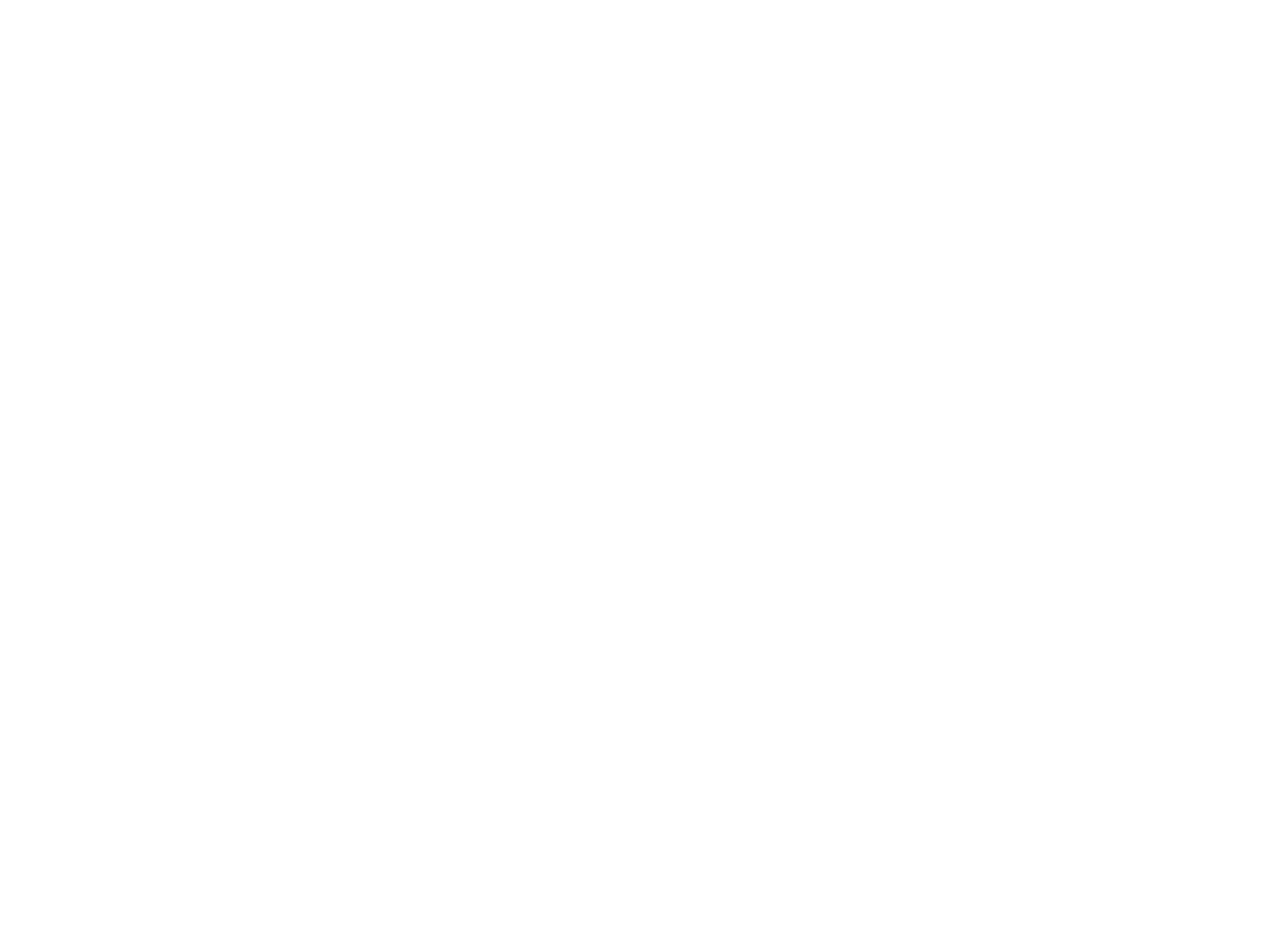
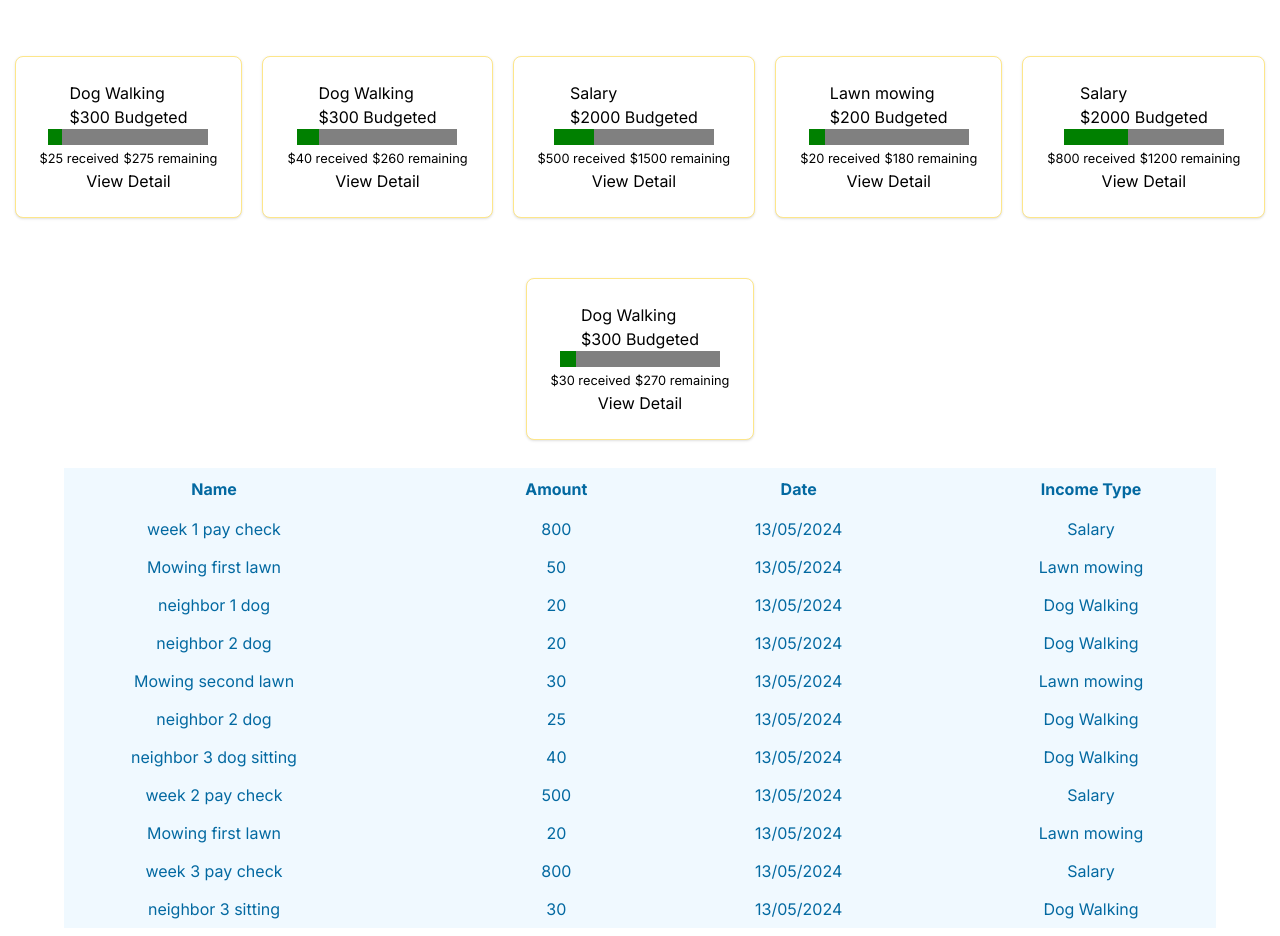
Before and after one commit to Noi-Git/finance-next-app, a Next.js app: page /incomes in a window 1280 px wide. Shown: the part 640-1576 px from the top of the page. Before the commit the page ends 800 px from the top, so only its background shows below. Built offline with nearby package versions, Linux system fonts and the light colour scheme.

Commit message:
add mock data to test components

```diff
--- a/src/app/incomes/income-details/page.tsx
+++ b/src/app/incomes/income-details/page.tsx
@@ -1,64 +1,47 @@
-import React from 'react'
+'use client'
+
+import React, { useState } from 'react'
 // import { Link } from 'react-router-dom'
 import {
   cardDetails,
   cardDetailsWrapper,
 } from '@/components/styles/detail-style'
-
-const income = [
-  { id: 1, name: 'salary' },
-  { id: 2, name: 'gardening' },
-  { id: 3, name: 'dog walking' },
-]
+import { featureIncomeItem } from '@/data'
 
 const IncomeDetails = () => {
+  const incomeItem = featureIncomeItem
+
   return (
     <>
-      <h2>
-        show each income or expense card with progress bar from BudgetItem.jsx
-      </h2>
       <div className={cardDetailsWrapper}>
+        {incomeItem.map((item) => (
+          <div key={item.id}>
             <div className={cardDetails}>
               <div className='progress-text'>
-            <h3>Salary</h3>
-            <p>$5000 Budgeted</p>
+                <h3>{item?.options[0]?.budgetType}</h3>
+                <p>${item?.options[0]?.budgetAmount} Budgeted</p>
               </div>
-          <progress max='5000' value='3500'>
-            <p>formatPercentage(3500 / 5000)</p>
+              <progress
+                max={item?.options[0]?.budgetAmount}
+                value={item?.amount}
+              >
+                <p>
+                  formatPercentage({item?.amount} /{' '}
+                  {item?.options[0]?.budgetAmount})
+                </p>
               </progress>
               <div className='progress-text'>
-            <small>3500 received</small>
-            <small>5000-3500 = 1500 remaining</small>
+                <small>${item?.amount} received</small>{' '}
+                <small>
+                  ${item?.options[0]?.budgetAmount - item?.amount} remaining
+                </small>
               </div>
-
               <button className='btn' type='submit'>
-            <span>Delete Income</span>
+                <span>View Detail</span>
               </button>
             </div>
-
-        <div className={cardDetails}>
-          <div className='progress-text'>
-            <h3>Gardening</h3>
-            <p>$300 Budgeted</p>
           </div>
-          <progress max='300' value='200'>
-            <p>formatPercentage(200 / 300)</p>
-          </progress>
-          <div className='progress-text'>
-            <small>200 received</small>
-            <small>300-200 = 100 remaining</small>
-          </div>
-
-          <button className='btn' type='submit'>
-            <span>Delete Income</span>
-          </button>
-
-          {/* <div className='flex-sm'> */}
-          {/* <Link to=('/') className='btn'> */}
-          {/* <span>View Details</span> */}
-          {/* </Link> */}
-          {/* </div> */}
-        </div>
+        ))}
       </div>
     </>
   )
--- a/src/app/incomes/income-table/page.tsx
+++ b/src/app/incomes/income-table/page.tsx
@@ -1,27 +1,60 @@
+'use client'
+
 import React from 'react'
+import {
+  tableBody,
+  tableHead,
+  tableRow,
+  tableWrapper,
+  tdAmount,
+  tdDate,
+  tdName,
+  tdType,
+  thAmount,
+  thDate,
+  thName,
+  thType,
+} from '@/components/styles/table-style'
+import { featuredIncomeBudget, featureIncomeItem } from '@/data'
+import { homeCard } from '@/components/styles/home-style'
 
 const IncomeTable = () => {
+  const IncomeBudget = featuredIncomeBudget
+  const incomeItem = featureIncomeItem
+
   return (
     <>
-      <div className='table'>
-        <table>
-          <thead>
-            <tr>
-              {['Name', 'Amount', 'Date', 'Budget Type'].map((i, index) => (
+      <div className={homeCard}>
+        <div>
+          <table className={tableWrapper}>
+            <thead>
+              <tr className={tableHead}>
+                <td className={thName}>Name</td>
+                <td className={thAmount}>Amount</td>
+                <td className={thDate}>Date</td>
+                <td className={thType}>Income Type</td>
+              </tr>
+              {/* <tr className={tableHead}>
+              {['Name', 'Amount', 'Date', 'Income Type'].map((i, index) => (
                 <th key={index}>{i}</th>
               ))}
-            </tr>
-          </thead>
+            </tr> */}
+            </thead>
 
-          <tbody>
-            <tr>
-              <td>first pay check</td>
-              <td>2000</td>
-              <td>13/05/2024</td>
-              <td>Salary</td>
-            </tr>
-          </tbody>
-        </table>
+            <tbody className={tableBody}>
+              {incomeItem.map((item) => (
+                <div key={item.id}>
+                  <tr className={tableRow}>
+                    <td className={tdName}>{item?.name}</td>
+                    <td className={tdAmount}>{item?.amount}</td>
+                    <td className={tdDate}>13/05/2024</td>
+                    <td className={tdType}>{item?.options[0]?.budgetType}</td>
+                  </tr>
+                </div>
+              ))}
+            </tbody>
+          </table>
+        </div>
       </div>
     </>
   )
--- a/src/app/incomes/page.tsx
+++ b/src/app/incomes/page.tsx
@@ -1,13 +1,16 @@
 import React from 'react'
+import IncomeType from './income-type/page'
+import IncomeItem from './income-item/page'
+import IncomeDetails from './income-details/page'
+import IncomeTable from './income-table/page'
 
 const Incomes = () => {
   return (
     <>
-      <p>income type</p>
-      <p>income item</p>
-      <p>income details</p>
-      <p>income details -- single page --id--</p>
-      <p>income table</p>
+      <IncomeType />
+      <IncomeItem />
+      <IncomeDetails />
+      <IncomeTable />
     </>
   )
 }
--- a/src/components/styles/detail-style.ts
+++ b/src/components/styles/detail-style.ts
@@ -1,4 +1,5 @@
-export const cardDetailsWrapper = 'flex flex-row gap-5'
+export const cardDetailsWrapper =
+  'flex flex-row flex-wrap gap-5 w-full justify-center'
 
 export const cardDetails =
   'flex flex-col items-center justify-center self-center w-[calc(40vw)] p-6 my-5 bg-white border border-amber-200 rounded-lg shadow hover:bg-amber-100 dark:bg-amber-800 dark:border-amber-700 dark:hover:bg-amber-700 w-full bg-amber-50  md:w-full'
--- a/src/components/styles/table-style.ts
+++ b/src/components/styles/table-style.ts
@@ -0,0 +1,19 @@
+export const tableWrapper = ' text-sky-700 bg-sky-50'
+
+export const tableBody = 'flex flex-col justify-between  h=[calc(100vh - 3rem)]'
+
+export const tableHead =
+  'flex flex-row justify-between text-center w-[calc(90vw)] font-bold py-2'
+
+export const thName = 'w-[calc(300px)]'
+export const thAmount = 'w-[calc(150px)]'
+export const thDate = 'w-[calc(100px)]'
+export const thType = 'w-[calc(250px)]'
+
+export const tableRow =
+  'flex flex-row justify-between text-center w-[calc(90vw)] py-1.5 gap-4'
+
+export const tdName = 'w-[calc(300px)]'
+export const tdAmount = 'w-[calc(150px)]'
+export const tdDate = 'w-[calc(100px)]'
+export const tdType = 'w-[calc(250px)]'
--- a/src/data.ts
+++ b/src/data.ts
@@ -28,7 +28,7 @@
   id: number
   name: string
   amount: number
-  options: { id: number; budgetType: string }[]
+  options: { id: number; budgetType: string; budgetAmount: number }[]
 }
 
 type IncomeItems = IncomeItem[]
@@ -38,110 +38,66 @@
     id: 1,
     name: 'week 1 pay check',
     amount: 800,
-    options: [
-      { id: 1, budgetType: 'Salary' },
-      { id: 2, budgetType: 'Lawn mowing' },
-      { id: 3, budgetType: 'Dog Walking' },
-    ],
+    options: [{ id: 1, budgetType: 'Salary', budgetAmount: 2000 }],
   },
   {
     id: 2,
     name: 'Mowing first lawn',
     amount: 50,
-    options: [
-      { id: 1, budgetType: 'Salary' },
-      { id: 2, budgetType: 'Lawn mowing' },
-      { id: 3, budgetType: 'Dog Walking' },
-    ],
+    options: [{ id: 2, budgetType: 'Lawn mowing', budgetAmount: 200 }],
   },
   {
     id: 3,
-    name: 'neighbor 1',
+    name: 'neighbor 1 dog',
     amount: 20,
-    options: [
-      { id: 1, budgetType: 'Salary' },
-      { id: 2, budgetType: 'Lawn mowing' },
-      { id: 3, budgetType: 'Dog Walking' },
-    ],
+    options: [{ id: 3, budgetType: 'Dog Walking', budgetAmount: 300 }],
   },
   {
     id: 4,
-    name: 'neighbor 2',
+    name: 'neighbor 2 dog',
     amount: 20,
-    options: [
-      { id: 1, budgetType: 'Salary' },
-      { id: 2, budgetType: 'Lawn mowing' },
-      { id: 3, budgetType: 'Dog Walking' },
-    ],
+    options: [{ id: 3, budgetType: 'Dog Walking', budgetAmount: 300 }],
   },
   {
     id: 5,
     name: 'Mowing second lawn',
     amount: 30,
-    options: [
-      { id: 1, budgetType: 'Salary' },
-      { id: 2, budgetType: 'Lawn mowing' },
-      { id: 3, budgetType: 'Dog Walking' },
-    ],
+    options: [{ id: 2, budgetType: 'Lawn mowing', budgetAmount: 200 }],
   },
   {
     id: 6,
-    name: 'neighbor 2',
+    name: 'neighbor 2 dog',
     amount: 25,
-    options: [
-      { id: 1, budgetType: 'Salary' },
-      { id: 2, budgetType: 'Lawn mowing' },
-      { id: 3, budgetType: 'Dog Walking' },
-    ],
+    options: [{ id: 3, budgetType: 'Dog Walking', budgetAmount: 300 }],
   },
   {
     id: 7,
-    name: 'neighbor 3',
+    name: 'neighbor 3 dog sitting',
     amount: 40,
-    options: [
-      { id: 1, budgetType: 'Salary' },
-      { id: 2, budgetType: 'Lawn mowing' },
-      { id: 3, budgetType: 'Dog Walking' },
-    ],
+    options: [{ id: 3, budgetType: 'Dog Walking', budgetAmount: 300 }],
   },
   {
     id: 8,
     name: 'week 2 pay check',
     amount: 500,
-    options: [
-      { id: 1, budgetType: 'Salary' },
-      { id: 2, budgetType: 'Lawn mowing' },
-      { id: 3, budgetType: 'Dog Walking' },
-    ],
+    options: [{ id: 1, budgetType: 'Salary', budgetAmount: 2000 }],
   },
   {
     id: 9,
     name: 'Mowing first lawn',
     amount: 20,
-    options: [
-      { id: 1, budgetType: 'Salary' },
-      { id: 2, budgetType: 'Lawn mowing' },
-      { id: 3, budgetType: 'Dog Walking' },
-    ],
+    options: [{ id: 2, budgetType: 'Lawn mowing', budgetAmount: 200 }],
   },
   {
     id: 10,
     name: 'week 3 pay check',
     amount: 800,
-    options: [
-      { id: 1, budgetType: 'Salary' },
-      { id: 2, budgetType: 'Lawn mowing' },
-      { id: 3, budgetType: 'Dog Walking' },
-    ],
+    options: [{ id: 1, budgetType: 'Salary', budgetAmount: 2000 }],
   },
   {
     id: 11,
-    name: 'neighbor 3',
+    name: 'neighbor 3 sitting',
     amount: 30,
-    options: [
-      { id: 1, budgetType: 'Salary' },
-      { id: 2, budgetType: 'Lawn mowing' },
-      { id: 3, budgetType: 'Dog Walking' },
-    ],
+    options: [{ id: 3, budgetType: 'Dog Walking', budgetAmount: 300 }],
   },
 ]
```
Also changed, not shown: src/components/utils/helper.ts (added, +7 -0 lines). Lines whose indentation alone changed are shown as unchanged.
